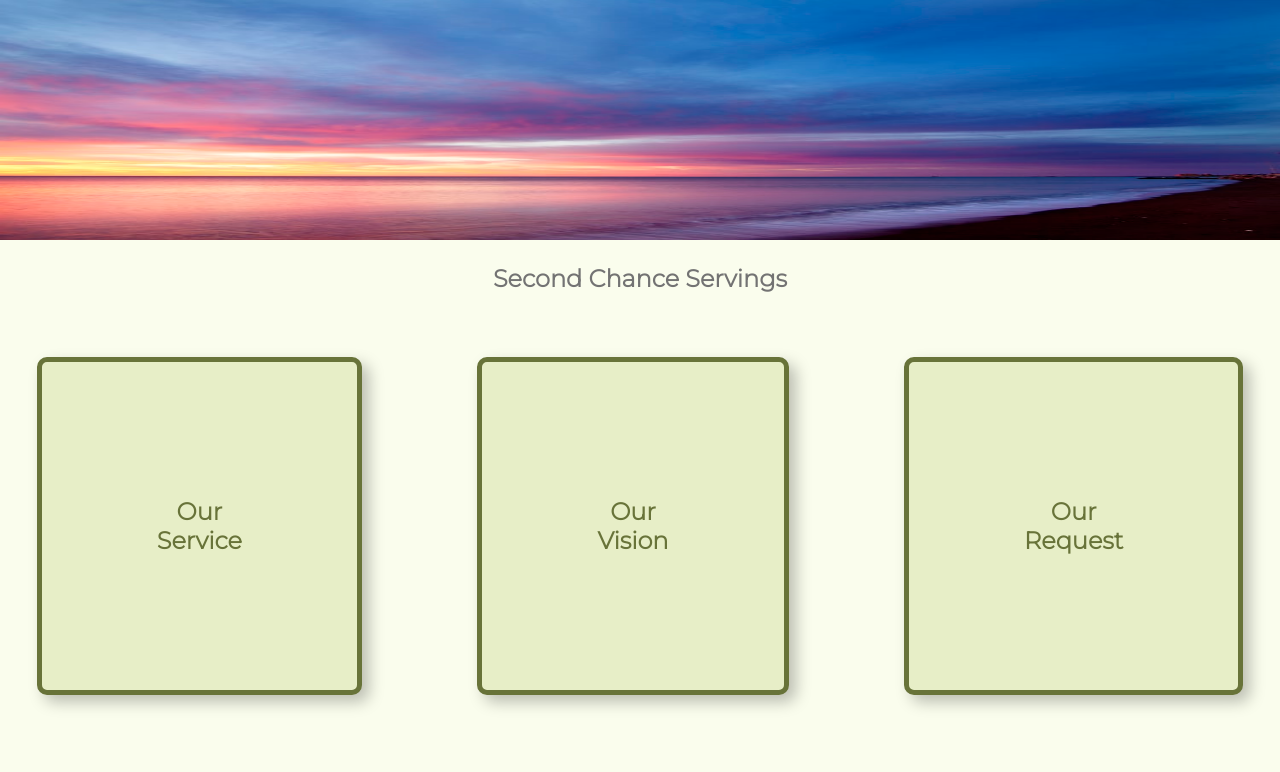
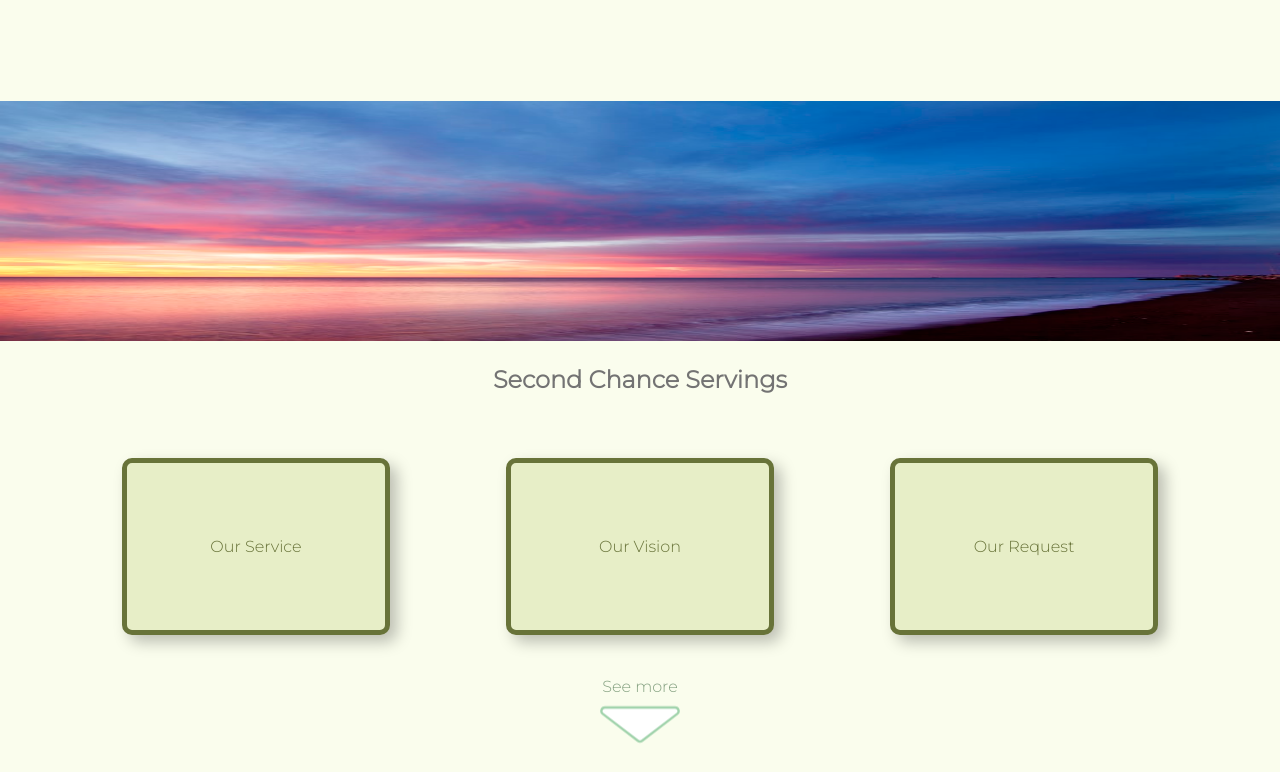
Before and after one commit to SEG2900-G27/temporary-name, a plain HTML site: page index.html in a window 1280 px wide. Shown: the top 772 px of the page. Drawn offline with Linux system fonts and the light colour scheme.

Commit message:
Repositioned see more/scroll button to (more or less) always be at the bottom of the screen Adjusted styling to make boxes resize properly when window size changes

```diff
--- a/index.html
+++ b/index.html
@@ -14,21 +14,21 @@
       <h1 class="title-text">Second Chance Servings</h1>
       <div class="container">
         <div class="page-box">
-          <h2>Our Service</h2>
+          <p>Our Service</p>
         </div>
         <div class="page-box">
-          <h2>Our Vision</h2>
+          <p>Our Vision</p>
         </div>
         <div class="page-box">
-          <h2>Our Request</h2>
+          <p>Our Request</p>
         </div>
 
       </div>
-      <div class="container">
+      <div class="container" id="scroll1">
         <p style="color: #84A080;">See more</p>
-          <svg class="scroll-button" width="80" height="50" viewBox="0 0 169 78" fill="none" xmlns="http://www.w3.org/2000/svg">
-            <path d="M89.0689 73.3377C86.3746 75.4075 82.6254 75.4075 79.9311 73.3377L5.87383 16.4477C0.192734 12.0835 3.27893 3 10.4428 3L158.557 3C165.721 3 168.807 12.0835 163.126 16.4477L89.0689 73.3377Z" fill="white" stroke="#A1D3AC" stroke-width="5"/>
-          </svg>
+        <svg class="scroll-button" width="80" height="50" viewBox="0 0 169 78" fill="none" xmlns="http://www.w3.org/2000/svg">
+          <path d="M89.0689 73.3377C86.3746 75.4075 82.6254 75.4075 79.9311 73.3377L5.87383 16.4477C0.192734 12.0835 3.27893 3 10.4428 3L158.557 3C165.721 3 168.807 12.0835 163.126 16.4477L89.0689 73.3377Z" fill="white" stroke="#A1D3AC" stroke-width="5"/>
+        </svg>
       </div>
     </section>
 
--- a/style.css
+++ b/style.css
@@ -12,8 +12,10 @@ body {
 }
 
 section {
-  min-height: 100vh;
+  min-height: 100%;
   width: 100%;
+  justify-content: center;
+  align-content: center;
 }
 
 .title-image > img {
@@ -30,9 +32,11 @@ section {
 .container {
   display: flex;
   justify-content: center;
+  align-items: center;
   margin: 5%;
   text-align: center;
   max-width: 100%;
+  position: relative;
 }
 
 .page-box {
@@ -41,12 +45,21 @@ section {
   border: 5px solid #687339;
   border-radius: 10px;
   box-shadow: 7px 7px 15px 0px #00000040;
-  margin: 0% 5%;
-  padding: 10%;
+  margin: 0% 5% 0% 5%;
+  padding: 5%;
 }
 
-.page-box > h2 {
+.page-box > p {
   color: #687339;
+}
+
+#scroll1 {
+  position: absolute;
+  bottom: 3%;
+  left: 0;
+  right: 0;
+  margin-left: auto;
+  margin-right: auto;
 }
 
 .scroll-button {
```
